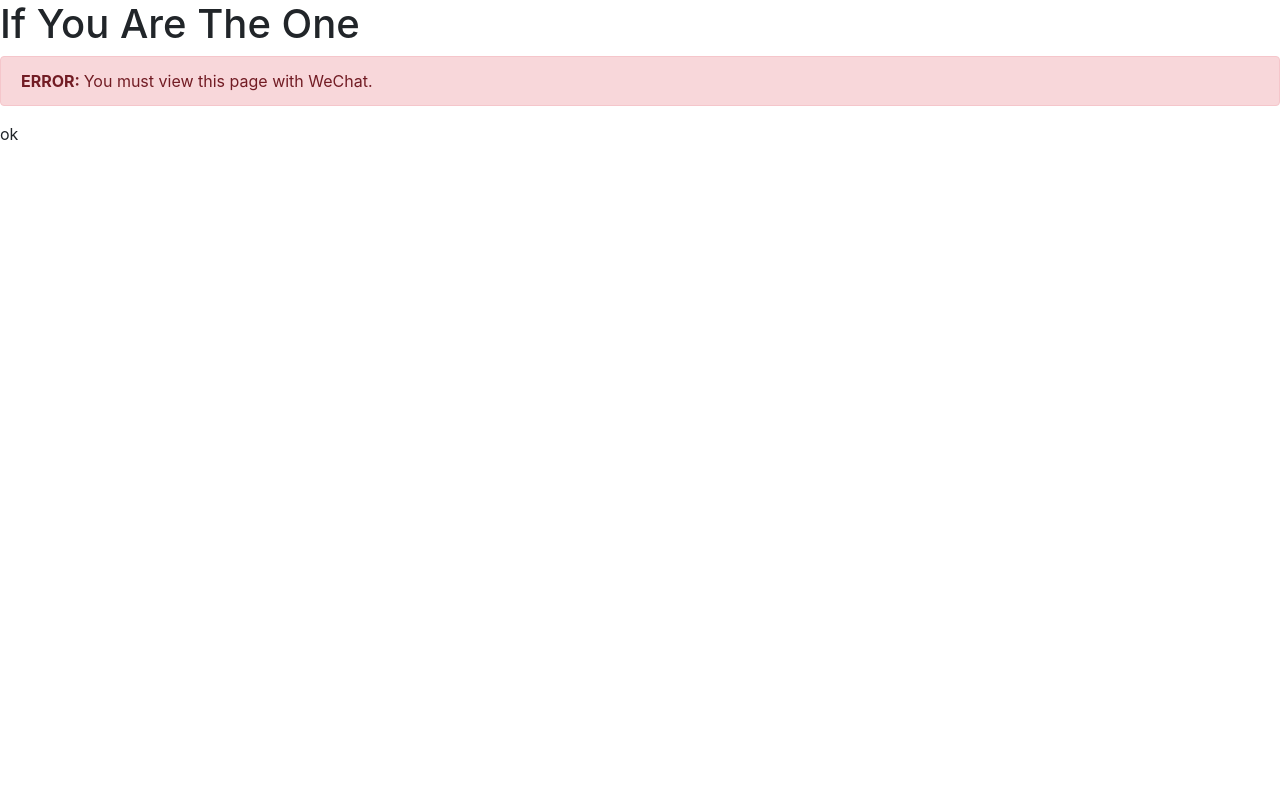
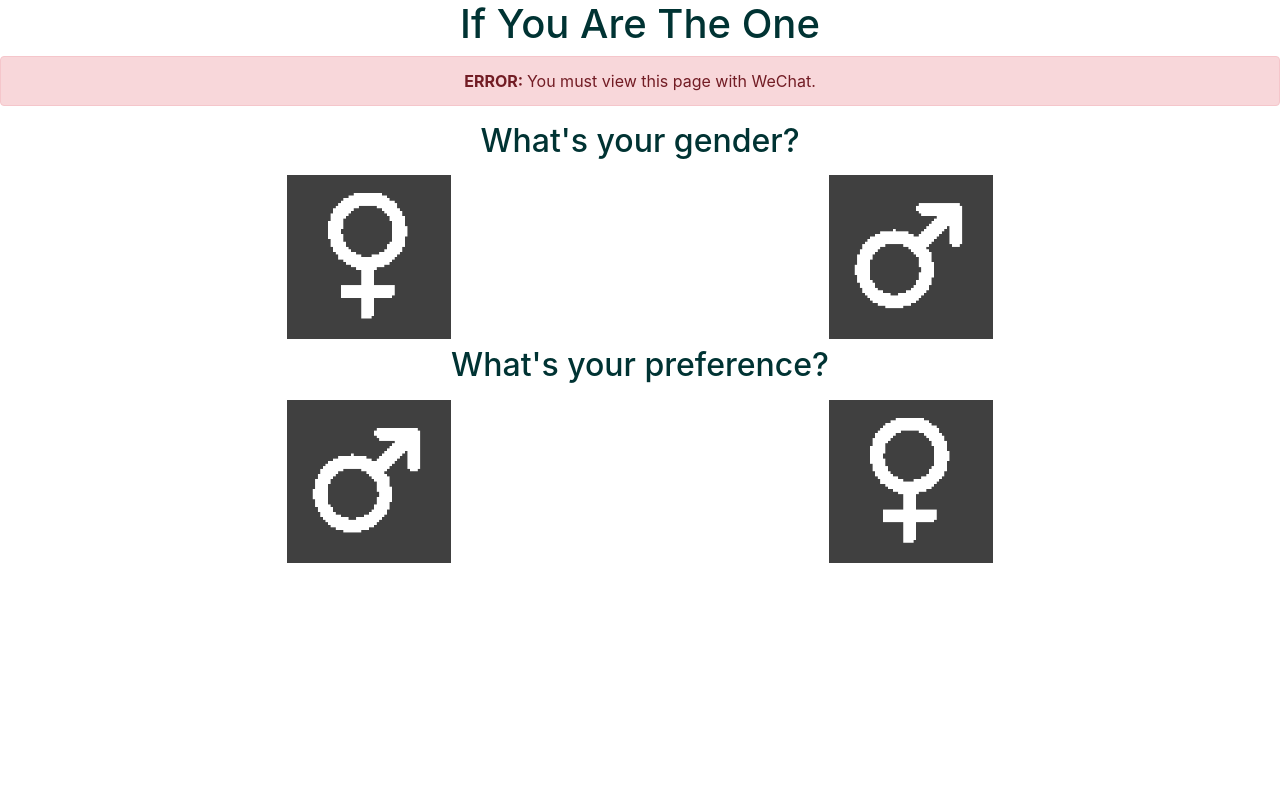
Before and after one commit to liyun-li/fcwr, a Flask app: page / in a window 1280 px wide. Run offline with Flask 2, Linux system fonts and the light colour scheme; parts of the project's set-up code (start-up, migrations or seed data) failed here and were passed over; some libraries are stand-ins or nearby versions.

Commit message:
{WIP} template

```diff
--- a/server/app/static/css/index.css
+++ b/server/app/static/css/index.css
@@ -0,0 +1,14 @@
+html, body {
+	margin: 0;
+	padding: 0;
+	height: 100%;
+	width: 100%;
+	color: #003333;
+}
+
+.icon {
+	width: 32%;
+	margin: 0;
+	border: 0;
+	padding: 0;
+}
--- a/server/app/templates/base.html
+++ b/server/app/templates/base.html
@@ -9,7 +9,7 @@
 		{% block links %}{% endblock %}
 	</head>
 	<body>
-		<h1>If You Are The One</h1>
+		<h1 class="text-center">If You Are The One</h1>
 
 		<main>
 			{% block content %}{% endblock %}
--- /dev/null
+++ b/server/app/templates/components/buttons.html
@@ -0,0 +1,7 @@
+{# helper macro for icon path #}
+{% macro icon(icon_path, id, class_name='icon') %}
+<button type="button" class="btn" id="">
+	<img src="{{ url_for('static', filename='icons/' + icon_path) }}"
+ 		id="{{ id }}" class="{{ class_name }}">
+</button>
+{% endmacro %}
--- a/server/app/templates/index.html
+++ b/server/app/templates/index.html
@@ -1,4 +1,5 @@
 {% extends 'base.html' %}
+{% from 'components/buttons.html' import icon %}
 
 {# CSS #}
 {% block links %}
@@ -14,14 +15,33 @@
 {# display error if there is any #}
 {% if error %}
 
-<div class="alert alert-danger">
+<div class="alert alert-danger text-center">
 	<strong>ERROR: </strong>{{ error }}
 </div>
 
 {% endif %}
 
+{# user has filled out interest #}
+{% if has_interest %}
+
 {# Do async stuff #}
 <div id="waitlist"></div>
+
+{% else %}
+
+<div id="gender" class="text-center">
+	<h2>What's your gender?</h2>
+	{{ icon('Female_Icon_2.png') }}
+	{{ icon('Male_Icon_2.png') }}
+</div>
+<div id="interest" class="text-center">
+	<h2>What's your preference?</h2>
+	{{ icon('Male_Icon_2.png') }}
+	{{ icon('Female_Icon_2.png') }}
+</div>
+
+{% endif %}
+
 
 {% endblock %}
 
@@ -31,5 +51,4 @@
 <script defer src="{{ url_for('static', filename='js/index.js') }}">
 </script>
 
-
 {% endblock %}
--- a/server/app/views.py
+++ b/server/app/views.py
@@ -40,7 +40,6 @@ def index():
 
 @views.route('/tutorial', methods=['GET'])
 def tutorial():
-    print(2)
     return 'ok'
 
 
```
Also changed, not shown: server/app/static/icons/Diansour.png (renamed from server/app/icons/Diansour.png), server/app/static/icons/Female_Icon_2.png (renamed from server/app/icons/Female_Icon_2.png), server/app/static/icons/Home_Icon.PNG (renamed from server/app/icons/Home_Icon.PNG), server/app/static/icons/Male_Icon_2.png (renamed from server/app/icons/Male_Icon_2.png), server/app/static/icons/Wechat_Icon_1.PNG (renamed from server/app/icons/Wechat_Icon_1.PNG), server/app/static/icons/Wechat_Icon_2.PNG (renamed from server/app/icons/Wechat_Icon_2.PNG), 2 other files.
